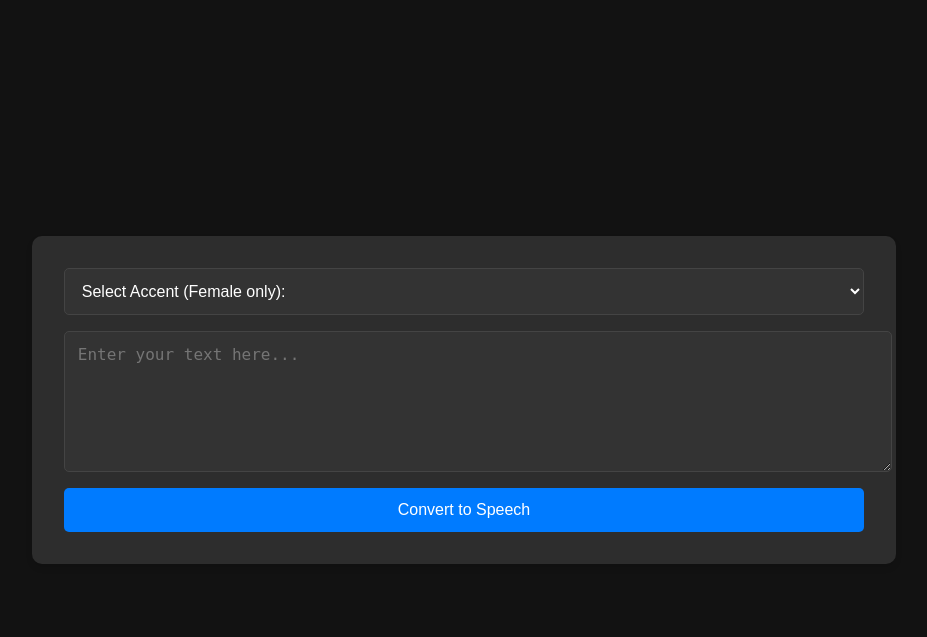
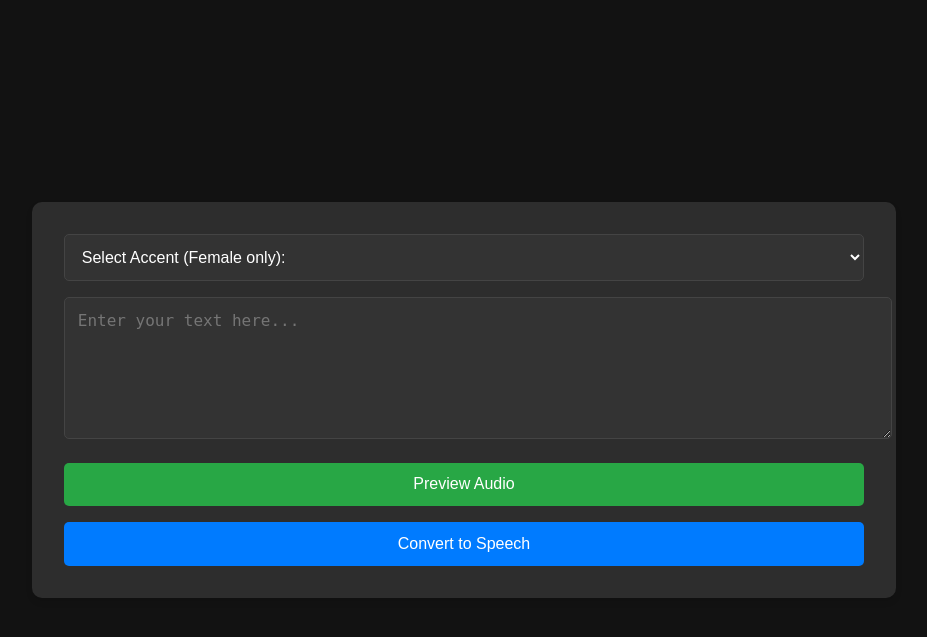
Before and after one commit to Kameonx/TTS, a Flask app: page / in a window 1280 px wide. Shown: the top 637 px of the page, without its empty margins (176-1103 px from the left). Run offline with Flask 3, Linux system fonts and the light colour scheme.

Commit message:
Update index.html

```diff
--- a/templates/index.html
+++ b/templates/index.html
@@ -79,6 +79,34 @@
             display: none;
             margin-bottom: 1rem;
         }
+
+        #previewBtn {
+            margin-top: 0.5rem;
+            background-color: #28a745 !important;
+            color: white;
+            padding: 0.8rem 1.5rem;
+            border: none;
+            border-radius: 5px;
+            cursor: pointer;
+            font-size: 1rem;
+            transition: background-color 0.3s;
+        }
+
+        #previewBtn:hover {
+            background-color: #218838 !important;
+        }
+
+        audio {
+            background-color: #333;
+            border-radius: 5px;
+            width: 100%;
+            margin-top: 1rem;
+            display: none;
+        }
+
+        audio::-webkit-media-controls-panel {
+            background-color: #333;
+        }
     </style>
 </head>
 <body>
@@ -107,6 +135,18 @@
                 Please enter some text to convert
             </div>
 
+            <button type="button" id="previewBtn" onclick="handlePreview()">
+                Preview Audio
+            </button>
+
+            <audio id="audioPlayer" controls>
+                Your browser does not support the audio element.
+            </audio>
+
+            <div id="previewError" class="warning" style="display: none;">
+                Error generating preview
+            </div>
+
             <input type="submit" value="Convert to Speech">
         </form>
     </div>
@@ -123,6 +163,45 @@
             warningDiv.style.display = 'none';
             return true;
         }
+
+        function handlePreview() {
+            const textInput = document.querySelector('textarea[name="text"]');
+            const langSelect = document.querySelector('select[name="lang"]');
+            const audioPlayer = document.getElementById('audioPlayer');
+            const previewError = document.getElementById('previewError');
+
+            if (!textInput.value.trim()) {
+                previewError.textContent = "Please enter some text to preview";
+                previewError.style.display = 'block';
+                return;
+            }
+
+            const formData = new FormData();
+            formData.append('text', textInput.value);
+            formData.append('lang', langSelect.value);
+
+            previewError.style.display = 'none';
+            audioPlayer.style.display = 'none';
+
+            fetch('/preview', {
+                method: 'POST',
+                body: formData
+            })
+            .then(response => {
+                if (!response.ok) throw new Error('Preview failed');
+                return response.blob();
+            })
+            .then(blob => {
+                const url = URL.createObjectURL(blob);
+                audioPlayer.src = url;
+                audioPlayer.style.display = 'block';
+            })
+            .catch(error => {
+                console.error('Preview error:', error);
+                previewError.textContent = "Error generating audio preview";
+                previewError.style.display = 'block';
+            });
+        }
     </script>
 </body>
 </html>
```
